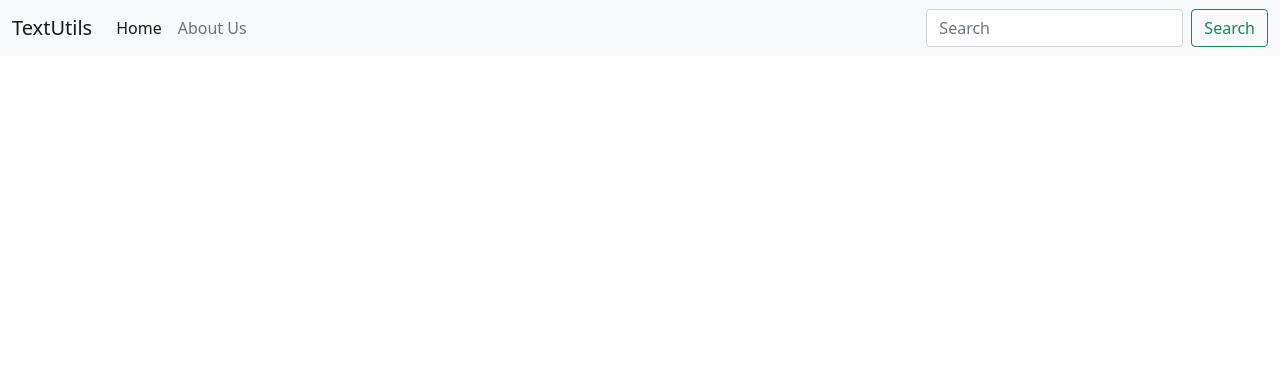
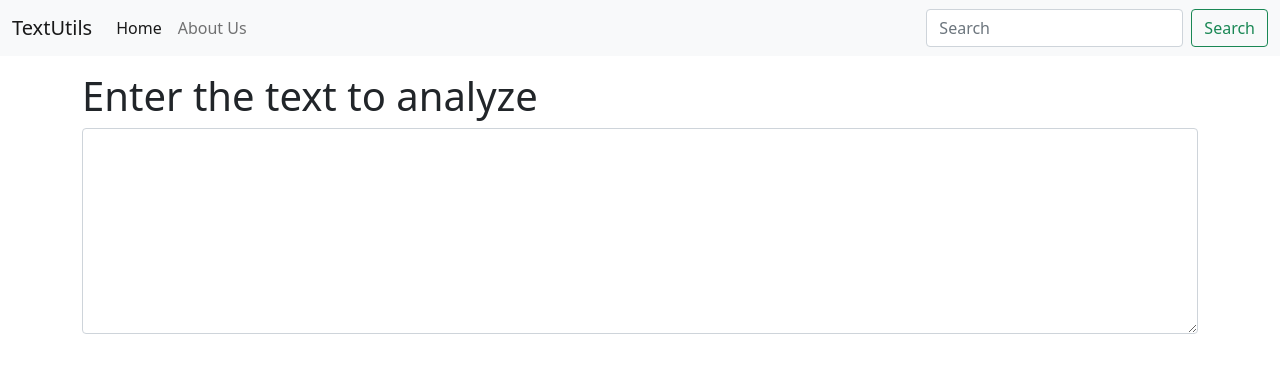
Before and after one commit to MaheraFurniturewala/textUtils, a React (Create React App) app: page / in a window 1280 px wide. Shown: the top 372 px of the page. Built offline with nearby package versions, Linux system fonts and the light colour scheme.

Commit message:
add text form

```diff
--- a/src/App.js
+++ b/src/App.js
@@ -1,10 +1,17 @@
 import './App.css';
 import Navbar from './components/Navbar.js';
+import TextForm from './components/TextForm.js';
 function App() {
   return (
    <>
    {/* here the title is a prop that is being passed*/}
 <Navbar title="TextUtils" aboutText="About Us" />
+<div className="container my-3">
+
+  <TextForm heading="Enter the text to analyze" />
+
+</div>
+
    </>
   );
 }
--- /dev/null
+++ b/src/components/TextForm.js
@@ -0,0 +1,12 @@
+import React from 'react'
+
+export default function TextForm(props) {
+    return (
+        <div>
+            <h1>{props.heading}</h1>
+            <div className="mb-3">
+                <textarea className="form-control" id="myBox" rows="8"></textarea>
+            </div>
+        </div>
+    )
+}
```
